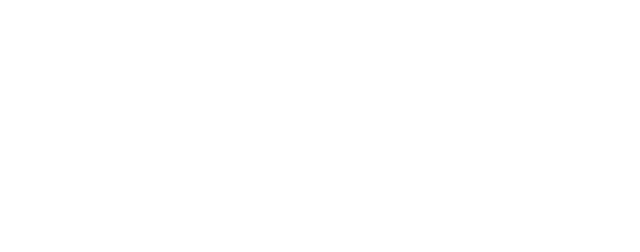
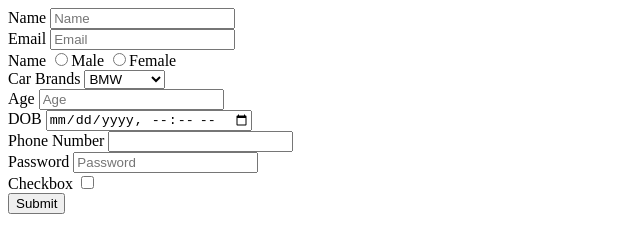
Before and after one commit to acciojob/signup-form-car-yogeshrepo, a website: page main.html in a window 1280 px wide. Shown: the whole page, without its empty margins (0-640 px from the left). Drawn offline with Linux system fonts and the light colour scheme.

Commit message:
created a submission

```diff
--- a/main.html
+++ b/main.html
@@ -8,6 +8,52 @@
 
 <body>
 	<!-- the entire body must be written by student -->
+	<form action="#" method="post">
+		<div>
+			<label for="name">Name</label>
+			<input type="text" name="name" placeholder="Name" required>
+		</div>
+		<div>
+			<label for="email">Email</label>
+			<input type="email" name="email" placeholder="Email" required>
+		</div>
+		<div>
+			<label for="gender">Name</label>
+			<input type="radio" name="gender" required>Male
+			<input type="radio" name="gender" required>Female
+		</div>
+		<div>
+			<label for="Car Brands">Car Brands</label>
+			<select>
+				<option>BMW</option>
+				<option>Audi</option>
+				<option>Mercedez</option>
+			</select>
+		</div>
+		<div>
+			<label for="age">Age</label>
+			<input type="number" name="age" placeholder="Age" required>
+		</div>
+		<div>
+			<label for="DOB">DOB </label>
+			<input type="datetime-local" name="DOB" required>
+		</div>
+		<div>
+			<label for="phonenum">Phone Number </label>
+			<input type="tel" name="phonenum" required>
+		</div>
+		<div>
+			<label for="password">Password</label>
+			<input type="password" name="password" placeholder="Password" required>
+		</div>
+		<div>
+			<label for="checkbox">Checkbox</label>
+			<input type="checkbox" name="checkbox>"
+		</div>
+		<div>
+			<input type="submit" name="submit">
+		</div>
+	</form>
     <script type="text/javascript" src="./script.js">
 </script>
 
```
